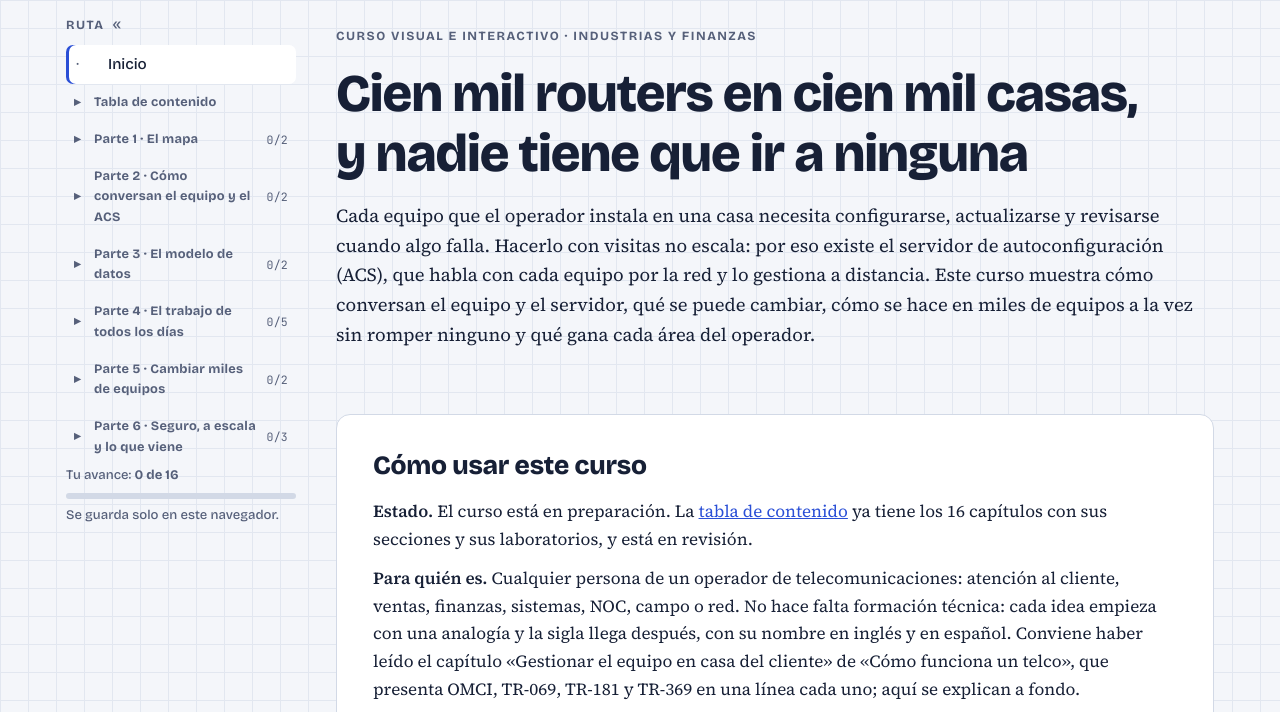
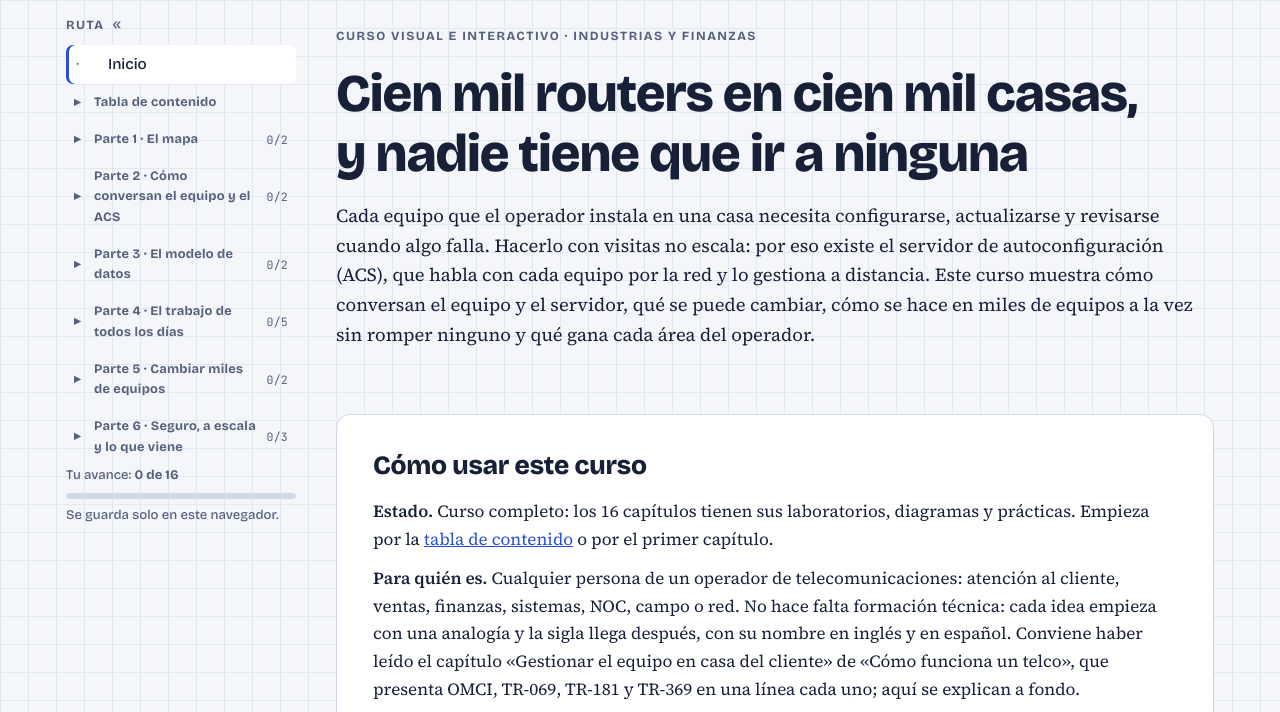
Before and after one commit to aaramirez/gestion-remota-de-equipos, a plain HTML site: page index.html in a window 1280 px wide. Shown: the part 84-796 px from the top of the page. Drawn offline with nearby package versions, Linux system fonts and the light colour scheme.

Commit message:
Regenerado con el motor nuevo (estado del curso en la portada)

```diff
--- a/assets/style.css
+++ b/assets/style.css
@@ -453,6 +453,9 @@ details.pista,details.solucion{margin-top:-8px}
 .indice-enunciados{list-style:none;padding:0;display:grid;gap:4px}
 .indice-enunciados a{text-decoration:none}
 
+/* ---- Aviso del curso (por ejemplo, material en proceso de curado) ---- */
+.aviso-curado{margin:0 0 16px;padding:10px 14px;border:1px solid var(--warm);border-left:4px solid var(--warm);border-radius:8px;background:var(--card);font:500 .92rem var(--f-display);color:var(--ink)}
+
 /* ---- Propio de este curso ---- */
 /* Tabla de contenido: separa cada capítulo */
 [data-page="temario"] .prose h3{margin-top:2rem;padding-top:1.4rem;border-top:1px solid var(--line)}
--- a/index.html
+++ b/index.html
@@ -38,7 +38,7 @@ height="0" width="0" style="display:none;visibility:hidden"></iframe></noscript>
 <section>
   <h2>Cómo usar este curso</h2>
   <div class="prose">
-    <p><b>Estado.</b> El curso está en preparación. La <a href="temario.html">tabla de contenido</a> ya tiene los 16 capítulos con sus secciones y sus laboratorios, y está en revisión.</p>
+    <p><b>Estado.</b> Curso completo: los 16 capítulos tienen sus laboratorios, diagramas y prácticas. Empieza por la <a href="temario.html">tabla de contenido</a> o por el primer capítulo.</p>
     <p><b>Para quién es.</b> Cualquier persona de un operador de telecomunicaciones: atención al cliente, ventas, finanzas, sistemas, NOC, campo o red. No hace falta formación técnica: cada idea empieza con una analogía y la sigla llega después, con su nombre en inglés y en español. Conviene haber leído el capítulo «Gestionar el equipo en casa del cliente» de «Cómo funciona un telco», que presenta OMCI, TR-069, TR-181 y TR-369 en una línea cada uno; aquí se explican a fondo.</p>
     <p><b>Cómo está hecho.</b> Un operador FTTH ficticio de la región, con equipos de varias marcas en casa de sus clientes, recorre todo el curso: instala, cambia planes, atiende llamadas de soporte, actualiza firmware y sobrevive a un corte eléctrico que hace que todos los equipos llamen al mismo tiempo. Los laboratorios corren en la página: abres una sesión TR-069, navegas el árbol de parámetros, lanzas una campaña a un lote piloto o provocas una tormenta de conexiones y ves qué pasa. Las herramientas del mercado (GenieACS y las plataformas comerciales) aparecen solo como ejemplos, y las prácticas usan software libre en tu propia computadora.</p>
   </div>
```
